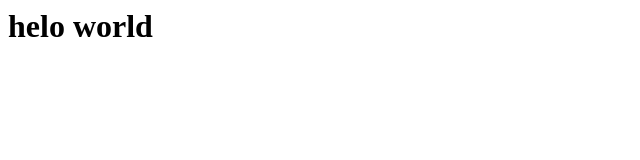
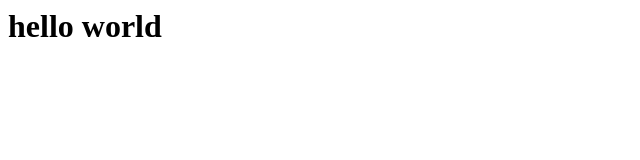
Before and after one commit to Sneha98-10/123, a plain HTML site: page a.html in a window 1280 px wide. Shown: the full height of the page, 0-640 px from the left. Drawn offline with Linux system fonts and the light colour scheme.

Commit message:
updated1

```diff
--- a/a.html
+++ b/a.html
@@ -1,5 +1,5 @@
 <html>
     <body>
-        <h1>helo world</h1>
+        <h1>hello world</h1>
     </body>
 </html>
```
